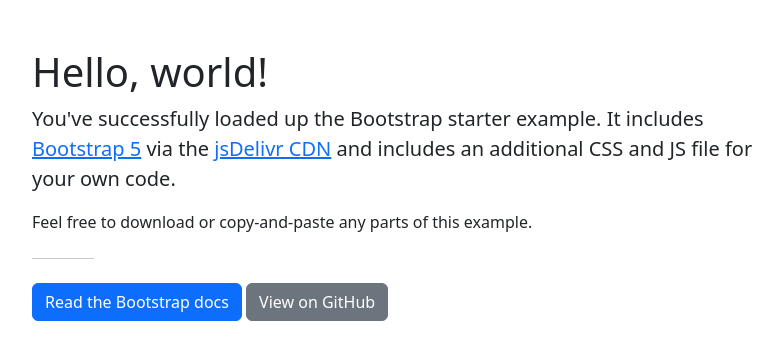
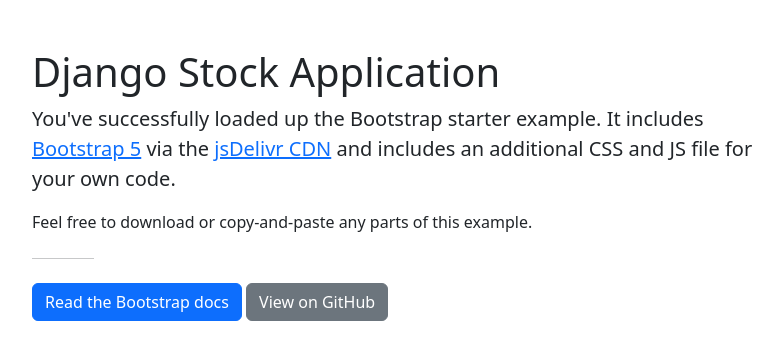
Before and after one commit to FrancisChung/udemy-django-stock, a Django app: page / in a window 1280 px wide. Shown: the part 56-416 px from the top of the page, without its empty margins (50-830 px from the left). Run offline with Django 5.2, Linux system fonts and the light colour scheme; some libraries are stand-ins or nearby versions.

Commit message:
Title changed

```diff
--- a/quotes/templates/base.html
+++ b/quotes/templates/base.html
@@ -46,7 +46,7 @@
     </nav>
 
     <div class="container my-5">
-      <h1>Hello, world!</h1>
+      <h1>Django Stock Application</h1>
       <div class="col-lg-8 px-0">
         <p class="fs-5">You've successfully loaded up the Bootstrap starter example. It includes <a href="https://getbootstrap.com/">Bootstrap 5</a> via the <a href="https://www.jsdelivr.com/package/npm/bootstrap">jsDelivr CDN</a> and includes an additional CSS and JS file for your own code.</p>
         <p>Feel free to download or copy-and-paste any parts of this example.</p>
```
